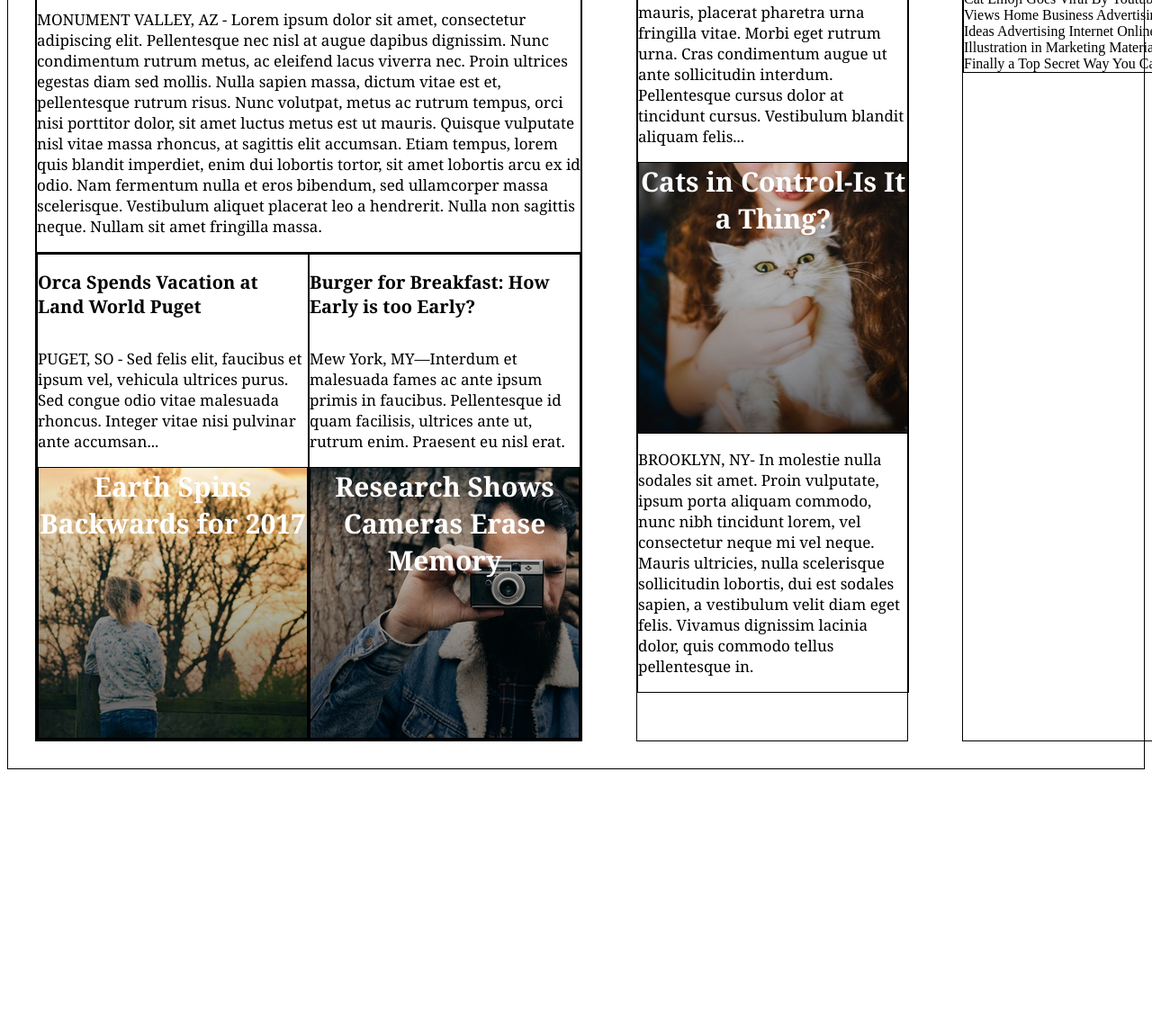
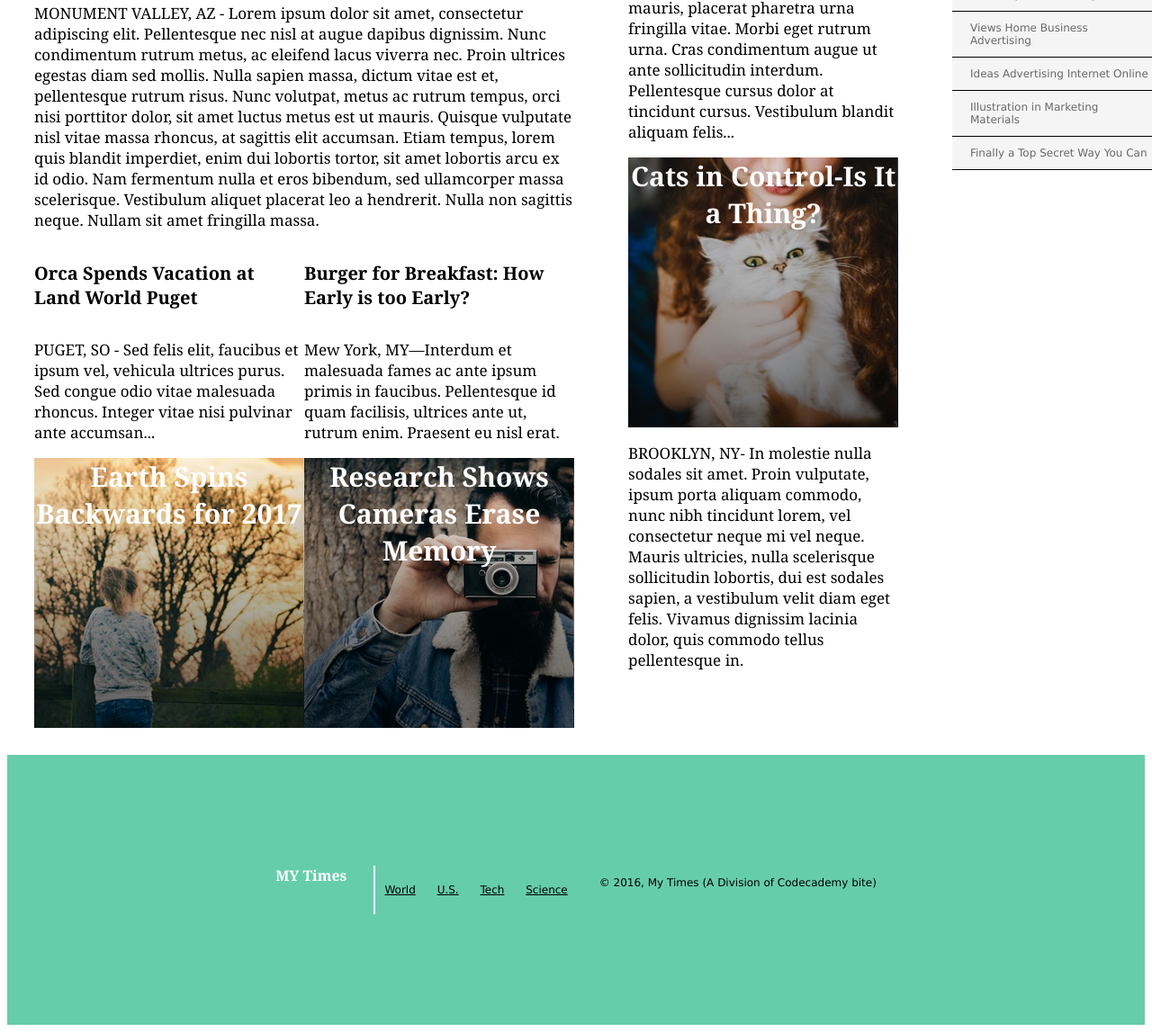
Before and after one commit to marilyndesesa/my-times, a plain HTML site: page index.html in a window 1280 px wide. Shown: the part 453-1600 px from the top of the page at 90% size. Before the commit the page ends 1316 px from the top, so only its background shows below. Drawn offline with Linux system fonts and the light colour scheme.

Commit message:
adjusted CSS path

```diff
--- a/Resources/CSS/style.css
+++ b/Resources/CSS/style.css
@@ -40,7 +40,6 @@ nav span{
 }
 
 div{
-  border: 1px solid black;
   display: flex;
 }
 
@@ -122,3 +121,55 @@ div{
 h2{
   font-size: 20px;
 }
+
+.bite{
+  border-bottom: 1px solid black;
+  background-color: WhiteSmoke;
+  font-family: Verdana;
+  font-size: 12px;
+  color: DimGray;
+  padding: 11px 20px;
+}
+
+.bite-heading{
+  font-size: 16px;
+  font-weight: bold;
+  text-align: center;
+  text-transform: uppercase;
+}
+
+footer{
+  display: flex;
+  background-color: MediumAquamarine;
+  margin: auto;
+  font-family: Verdana;
+  font-size: 12px;
+  height: 300px;
+  align-items: center;
+  justify-content: center;
+  width: auto;
+  flex-direction: column;
+}
+
+
+.footer-logo, .footer-nav{
+  display: inline-block;
+}
+
+.footer-nav{
+  padding-right: 25px;
+}
+
+.footer-logo{
+  align-items: center;
+  padding-right: 30px;
+  border-right: 2px solid white;
+  font-family: Georgia;
+  font-size: 16px;
+  font-weight: bold;
+  color: white;
+}
+
+.copyright{
+  display: block;
+}
--- a/index.html
+++ b/index.html
@@ -3,13 +3,13 @@
   <head>
     <meta charset="utf-8">
     <title>My Times</title>
-    <link href="./resources/css/style.css" type="text/css" rel="stylesheet" />
+    <link href="Resources/CSS/style.css" type="text/css" rel="stylesheet" />
   </head>
   <body>
     <!-- Header Section-->
     <header>
       <div class="logo">
-        <img src="./resources/images/logo.jpg" />
+        <img src="Resources/Images/logo.jpg" />
         <span>My Times</span>
       </div>
         <nav class="main-nav">
@@ -42,6 +42,8 @@
         </div>
       </div>
       </div>
+
+      <!-- Second Column -->
       <div class="column medium">
         <div class="story">
           <h2>FBI Finds Action Star Guilty of False Advertising</h2>
@@ -50,10 +52,12 @@
           <p>BROOKLYN, NY- In molestie nulla sodales sit amet. Proin vulputate, ipsum porta aliquam commodo, nunc nibh tincidunt lorem, vel consectetur neque mi vel neque. Mauris ultricies, nulla scelerisque sollicitudin lobortis, dui est sodales sapien, a vestibulum velit diam eget felis. Vivamus dignissim lacinia dolor, quis commodo tellus pellentesque in.</p>
         </div>
       </div>
+
+      <!--Third column -->
       <div class="column small">
-        <img src="./resources/images/cookie.png" />
+        <img src="Resources/Images/cookie.png" />
         <div class="news-bites">
-          <h3>News Bites</h3>
+          <h3 class="bite-heading">News Bites</h3>
           <span class="bite">Cat Emoji Goes Viral By Youtube</span>
           <span class="bite">Views Home Business Advertising</span>
           <span class="bite">Ideas Advertising Internet Online</span>
@@ -62,5 +66,21 @@
         </div>
       </div>
     </div>
+
+    <!-- Footer section -->
+    <footer>
+    <div class="footer">
+      <span class="footer-logo"> MY Times</span>
+      <nav class="footer-nav">
+        <span class="menu-item"><a href="#">World</a></span>
+        <span class="menu-item"><a href="#">U.S.</a></span>
+        <span class="menu-item"><a href="#">Tech</a></span>
+        <span class="menu-item"><a href="#">Science</a></span>
+      </nav>
+      <div class="copyright">
+        <p>© 2016, My Times (A Division of Codecademy bite)</p>
+      </div>
+    </div>
+  </footer>
   </body>
 </html>
```
